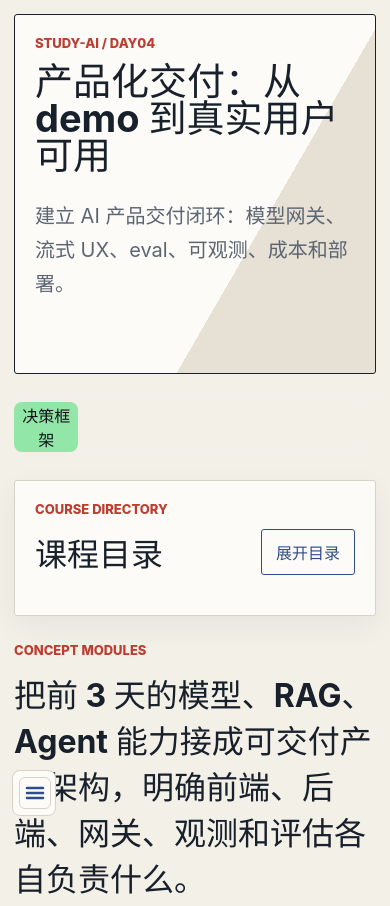
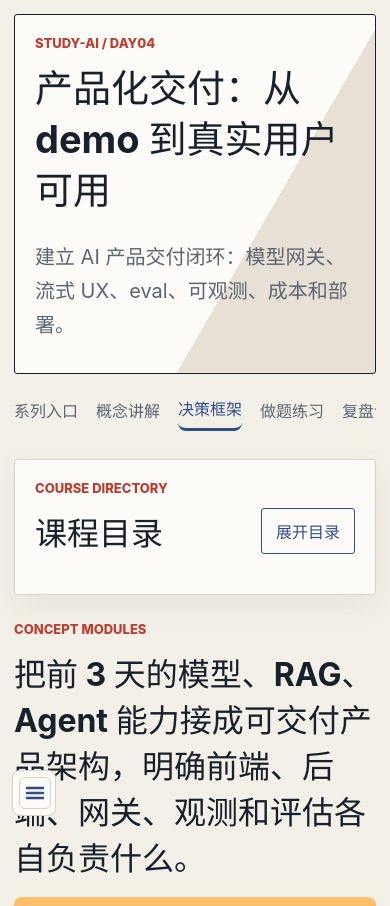
Before and after one commit to ilovex1314/study-ai, a React (Vite) app in the folder apps/interactive-lessons/: page /day04/decision in a window 390 px wide. Shown: the top 906 px of the page. Built offline with nearby package versions, Linux system fonts and the light colour scheme.

Commit message:
style: refine mobile anchors and question navigation

```diff
--- a/apps/interactive-lessons/src/styles.css
+++ b/apps/interactive-lessons/src/styles.css
@@ -993,6 +993,10 @@ button:disabled {
   font-weight: 800;
 }
 
+.question-nav { display: flex; flex-wrap: wrap; gap: 8px; margin: 16px 0; }
+.question-nav button { width: 34px; height: 34px; border: 1px solid var(--line); border-radius: 8px; background: var(--surface); color: var(--text-primary); font-weight: 800; }
+.question-nav button.active { border-color: var(--accent-primary); background: var(--accent-primary); color: #fff; }
+
 .scenario {
   margin: 18px 0;
   padding: 16px;
@@ -1188,29 +1192,12 @@ button:disabled {
     padding: 20px;
   }
 
-  .route-strip {
-    grid-template-columns: 1fr;
-    gap: 8px;
-    padding: 8px;
-    border-radius: 8px;
-  }
+  .section-rail { position: sticky; top: 0; display: flex; gap: 18px; overflow-x: auto; margin: 12px 0; padding: 10px 0; background: rgba(243, 240, 232, .96); white-space: nowrap; }
 
-  .route-toggle {
-    display: block;
-    min-height: 42px;
-    color: #10131a;
-    background: #92e6a7;
-    font-weight: 900;
-  }
+  .section-rail .route-toggle { display: none; }
 
-  .route-step {
-    display: none;
-    min-height: 44px;
-  }
-
-  .route-strip.open .route-step {
-    display: grid;
-  }
+  .section-rail .route-step { display: block; min-height: 0; padding: 0 0 8px; border: 0; background: transparent; color: var(--text-muted); }
+  .section-rail .route-step.active { border-bottom: 3px solid var(--accent-primary); color: var(--accent-primary); }
 
   .series-grid,
   .section-grid,
@@ -1223,9 +1210,7 @@ button:disabled {
     min-height: 250px;
   }
 
-  .hero h1 {
-    font-size: 38px;
-  }
+  .hero h1 { font-size: 38px; line-height: 1.34; }
 
   .section-title-row {
     display: grid;
```
